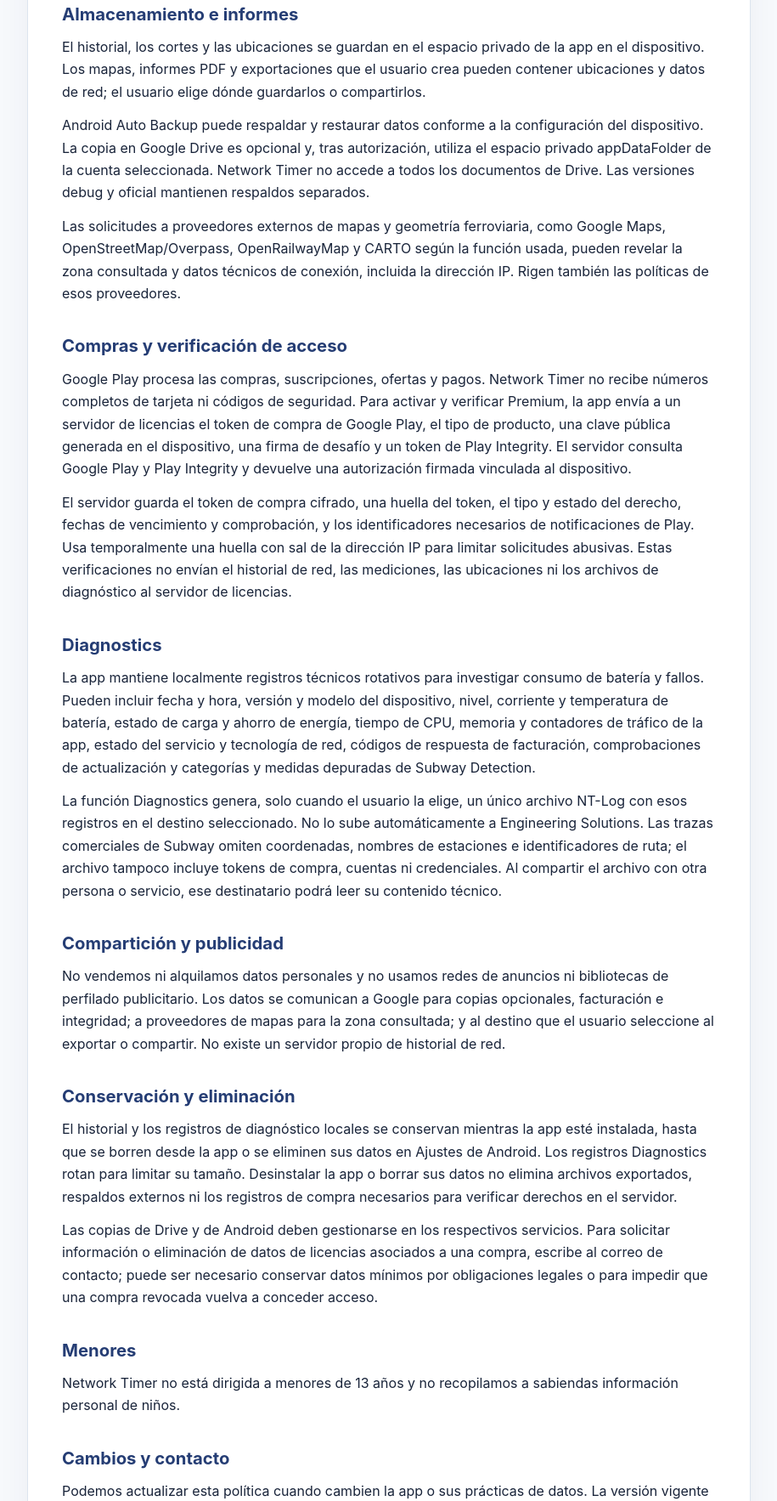
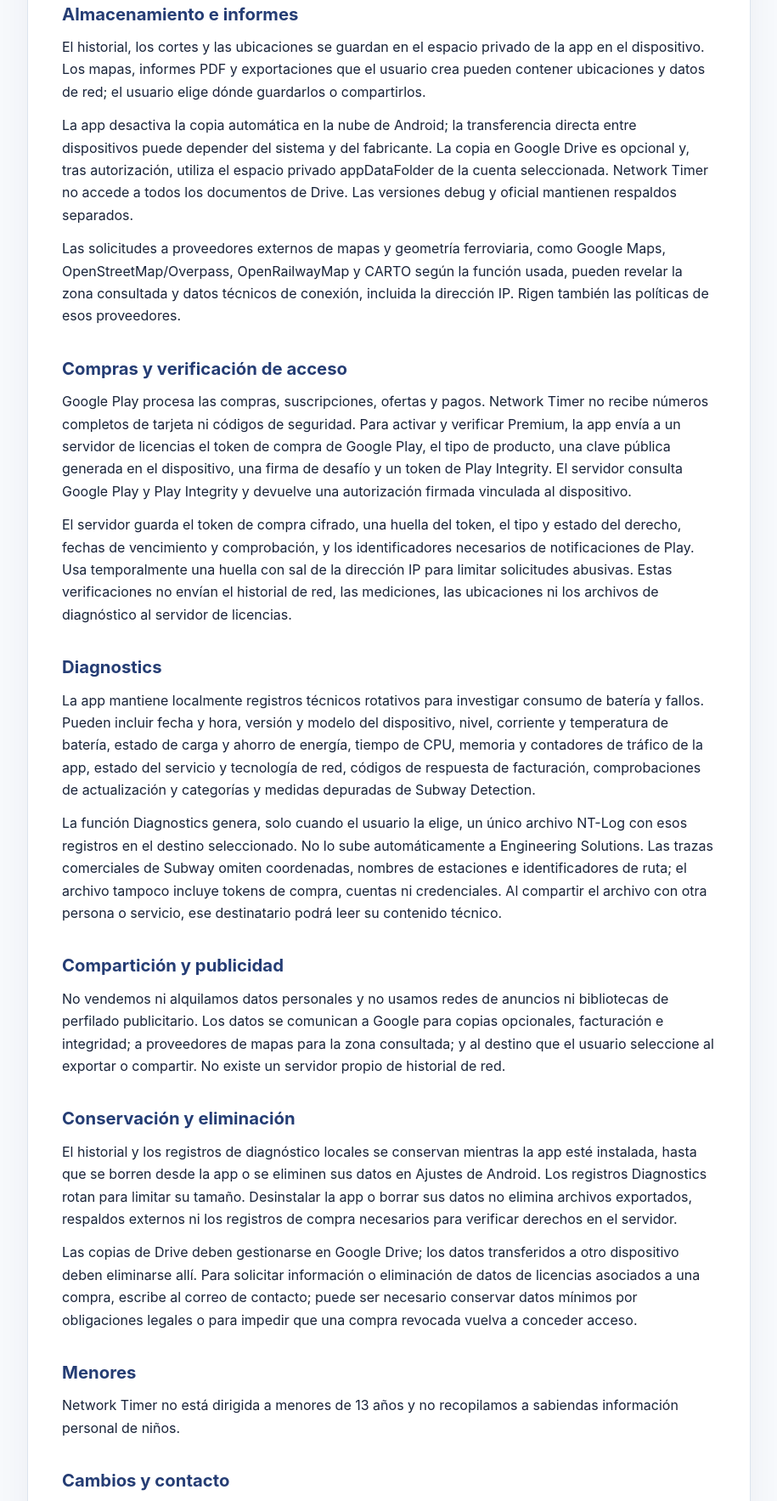
Before and after one commit to as-engineering-solutions/privacy-policies, a plain HTML site: page docs/network-timer/index.html in a window 1280 px wide. Shown: the part 870-2636 px from the top of the page at 85% size, without its empty margins (182-1097 px from the left). Drawn offline with Linux system fonts and the light colour scheme.

Commit message:
Correct Network Timer backup disclosure

```diff
--- a/docs/network-timer/index.html
+++ b/docs/network-timer/index.html
@@ -27,7 +27,7 @@
 <p>El usuario puede revocar los permisos desde Ajustes de Android. Sin ellos, las funciones asociadas pueden dejar de funcionar correctamente.</p>
 <h2>Almacenamiento e informes</h2>
 <p>El historial, los cortes y las ubicaciones se guardan en el espacio privado de la app en el dispositivo. Los mapas, informes PDF y exportaciones que el usuario crea pueden contener ubicaciones y datos de red; el usuario elige dónde guardarlos o compartirlos.</p>
-<p>Android Auto Backup puede respaldar y restaurar datos conforme a la configuración del dispositivo. La copia en Google Drive es opcional y, tras autorización, utiliza el espacio privado appDataFolder de la cuenta seleccionada. Network Timer no accede a todos los documentos de Drive. Las versiones debug y oficial mantienen respaldos separados.</p>
+<p>La app desactiva la copia automática en la nube de Android; la transferencia directa entre dispositivos puede depender del sistema y del fabricante. La copia en Google Drive es opcional y, tras autorización, utiliza el espacio privado appDataFolder de la cuenta seleccionada. Network Timer no accede a todos los documentos de Drive. Las versiones debug y oficial mantienen respaldos separados.</p>
 <p>Las solicitudes a proveedores externos de mapas y geometría ferroviaria, como Google Maps, OpenStreetMap/Overpass, OpenRailwayMap y CARTO según la función usada, pueden revelar la zona consultada y datos técnicos de conexión, incluida la dirección IP. Rigen también las políticas de esos proveedores.</p>
 <h2>Compras y verificación de acceso</h2>
 <p>Google Play procesa las compras, suscripciones, ofertas y pagos. Network Timer no recibe números completos de tarjeta ni códigos de seguridad. Para activar y verificar Premium, la app envía a un servidor de licencias el token de compra de Google Play, el tipo de producto, una clave pública generada en el dispositivo, una firma de desafío y un token de Play Integrity. El servidor consulta Google Play y Play Integrity y devuelve una autorización firmada vinculada al dispositivo.</p>
@@ -39,7 +39,7 @@
 <p>No vendemos ni alquilamos datos personales y no usamos redes de anuncios ni bibliotecas de perfilado publicitario. Los datos se comunican a Google para copias opcionales, facturación e integridad; a proveedores de mapas para la zona consultada; y al destino que el usuario seleccione al exportar o compartir. No existe un servidor propio de historial de red.</p>
 <h2>Conservación y eliminación</h2>
 <p>El historial y los registros de diagnóstico locales se conservan mientras la app esté instalada, hasta que se borren desde la app o se eliminen sus datos en Ajustes de Android. Los registros Diagnostics rotan para limitar su tamaño. Desinstalar la app o borrar sus datos no elimina archivos exportados, respaldos externos ni los registros de compra necesarios para verificar derechos en el servidor.</p>
-<p>Las copias de Drive y de Android deben gestionarse en los respectivos servicios. Para solicitar información o eliminación de datos de licencias asociados a una compra, escribe al correo de contacto; puede ser necesario conservar datos mínimos por obligaciones legales o para impedir que una compra revocada vuelva a conceder acceso.</p>
+<p>Las copias de Drive deben gestionarse en Google Drive; los datos transferidos a otro dispositivo deben eliminarse allí. Para solicitar información o eliminación de datos de licencias asociados a una compra, escribe al correo de contacto; puede ser necesario conservar datos mínimos por obligaciones legales o para impedir que una compra revocada vuelva a conceder acceso.</p>
 <h2>Menores</h2>
 <p>Network Timer no está dirigida a menores de 13 años y no recopilamos a sabiendas información personal de niños.</p>
 <h2>Cambios y contacto</h2>
```
Also changed, not shown: source/network-timer.txt.
